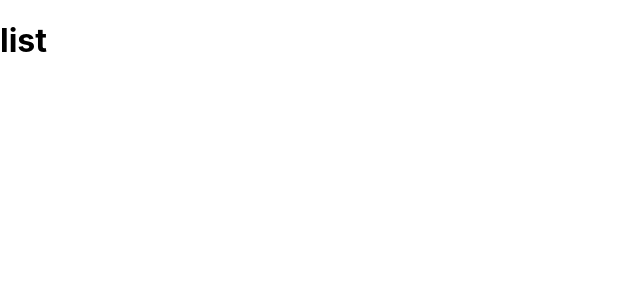
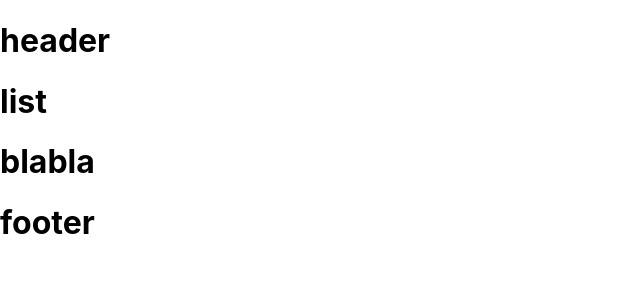
Before and after one commit to kyoungjin2310/nextjs-practice, a Next.js app: page /list in a window 1280 px wide. Shown: the top 300 px of the page, without its empty margins (0-640 px from the left). Built offline with nearby package versions, Linux system fonts and the light colour scheme.

Commit message:
feat: pages layout 설정

```diff
--- a/components/common/layout.tsx
+++ b/components/common/layout.tsx
@@ -1,4 +1,6 @@
 import React from "react";
+import Footer from "./footer";
+import Header from "./header";
 type LayoutProps = {
   title: string;
   children: JSX.Element;
@@ -6,8 +8,10 @@ type LayoutProps = {
 const Layout = ({ title, children }: LayoutProps) => {
   return (
     <>
+      <Header />
       <h1>{title}</h1>
       <div>{children}</div>
+      <Footer />
     </>
   );
 };
--- a/pages/list.tsx
+++ b/pages/list.tsx
@@ -1,10 +1,11 @@
 import React from "react";
+import Layout from "../components/common/layout";
 
 const List = () => {
   return (
-    <div>
-      <h1>list</h1>
-    </div>
+    <Layout title={"list"}>
+      <h1>blabla</h1>
+    </Layout>
   );
 };
 
```
Also changed, not shown: pages/_app.tsx (+4 -4 lines), pages/about.tsx (+4 -3 lines).
